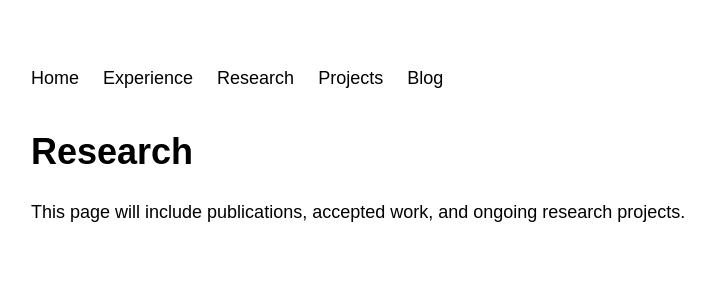
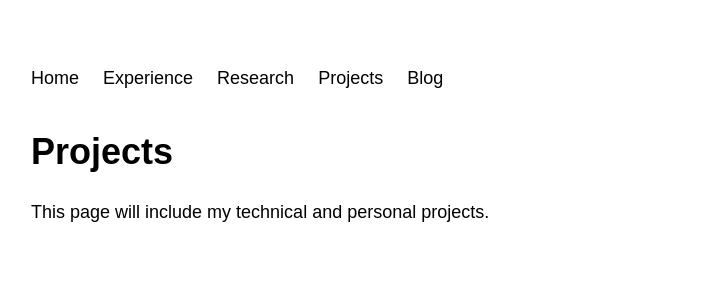
Before and after one commit to rishilkadakia/rishilkadakia.github.io, a Next.js app: page /projects in a window 1280 px wide. Shown: the top 300 px of the page, without its empty margins (161-876 px from the left). Built offline with nearby package versions, Linux system fonts and the light colour scheme.

Commit message:
Fixed Projects page

```diff
--- a/app/projects/page.tsx
+++ b/app/projects/page.tsx
@@ -1,10 +1,9 @@
 export default function ResearchPage() {
   return (
     <>
-      <h1 className="text-4xl font-bold mb-6">Research</h1>
+      <h1 className="text-4xl font-bold mb-6">Projects</h1>
       <p className="text-lg leading-8">
-        This page will include publications, accepted work, and ongoing
-        research projects.
+        This page will include my technical and personal projects.
       </p>
     </>
   );
```
